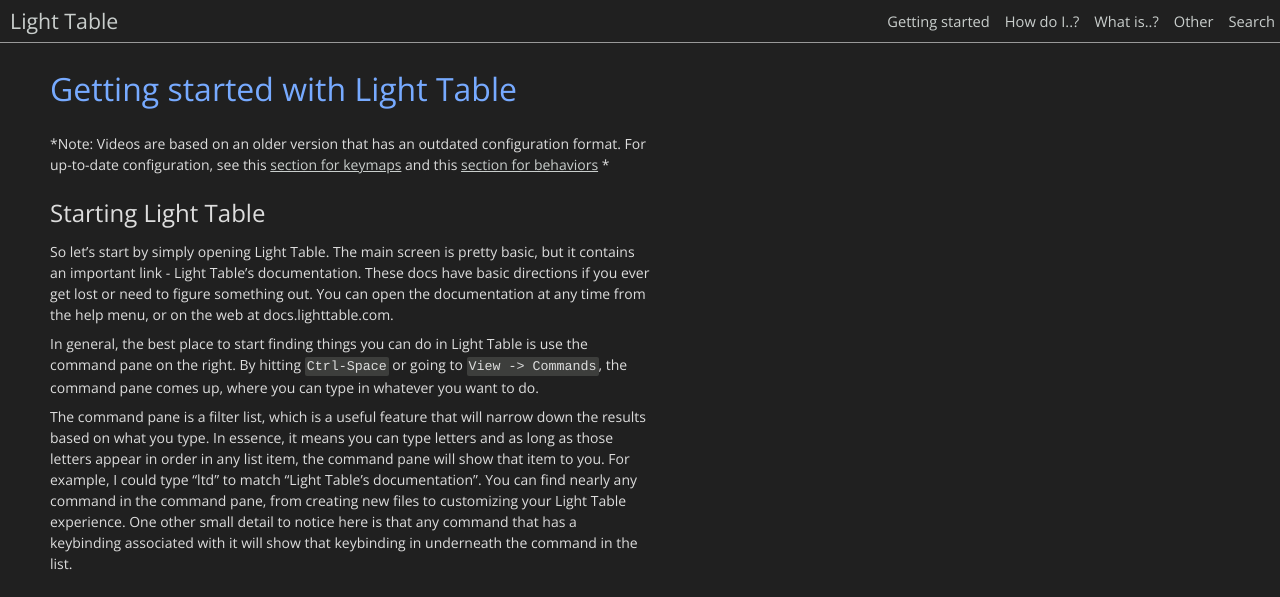
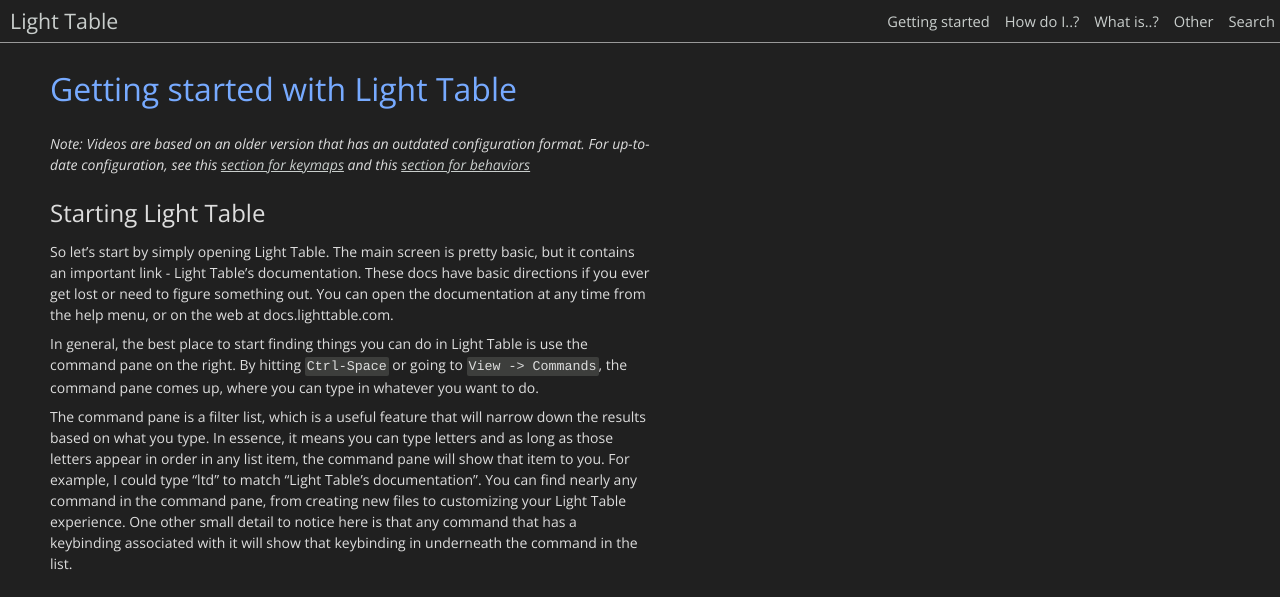
Before and after one commit to LightTable/docs.lighttable.com, a Jekyll site: the page built from tutorials/full.md, in a window 1280 px wide. Shown: the top 597 px of the page. Built offline with Jekyll 4.4.1, drawn with Linux system fonts in a browser that asks for light colours; nearby versions of some CDN libraries; Markdown is read by kramdown in place of the engine named in the settings; some of the changed lines change nothing that is shown; grey boxes are pictures that could not be loaded.

Commit message:
Italicize correctly

```diff
--- a/tutorials/full.md
+++ b/tutorials/full.md
@@ -3,7 +3,7 @@
 title: "Getting started with Light Table"
 ---
 
-*Note: Videos are based on an older version that has an outdated configuration format. For up-to-date configuration, see this [section for keymaps](/#configure-keybindings) and this [section for behaviors](/#configure-behaviors) *
+_Note: Videos are based on an older version that has an outdated configuration format. For up-to-date configuration, see this [section for keymaps](/#configure-keybindings) and this [section for behaviors](/#configure-behaviors)_
 
 ###Starting Light Table
 
```
